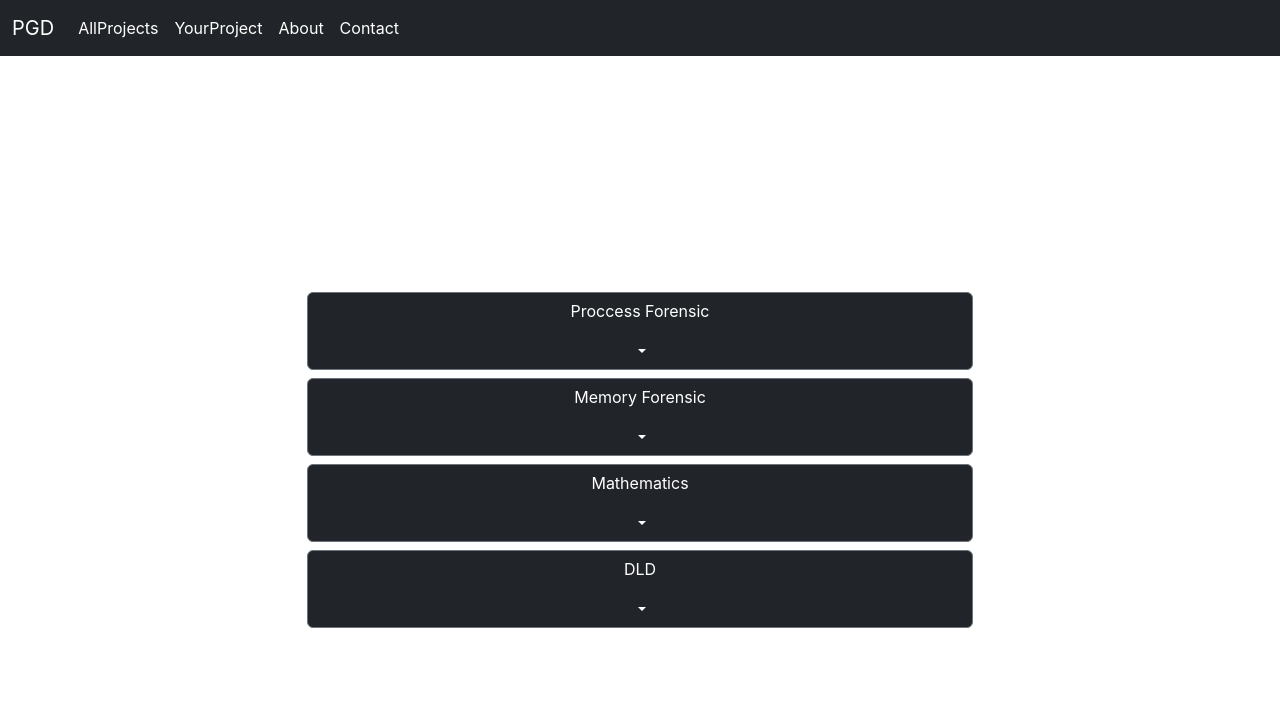
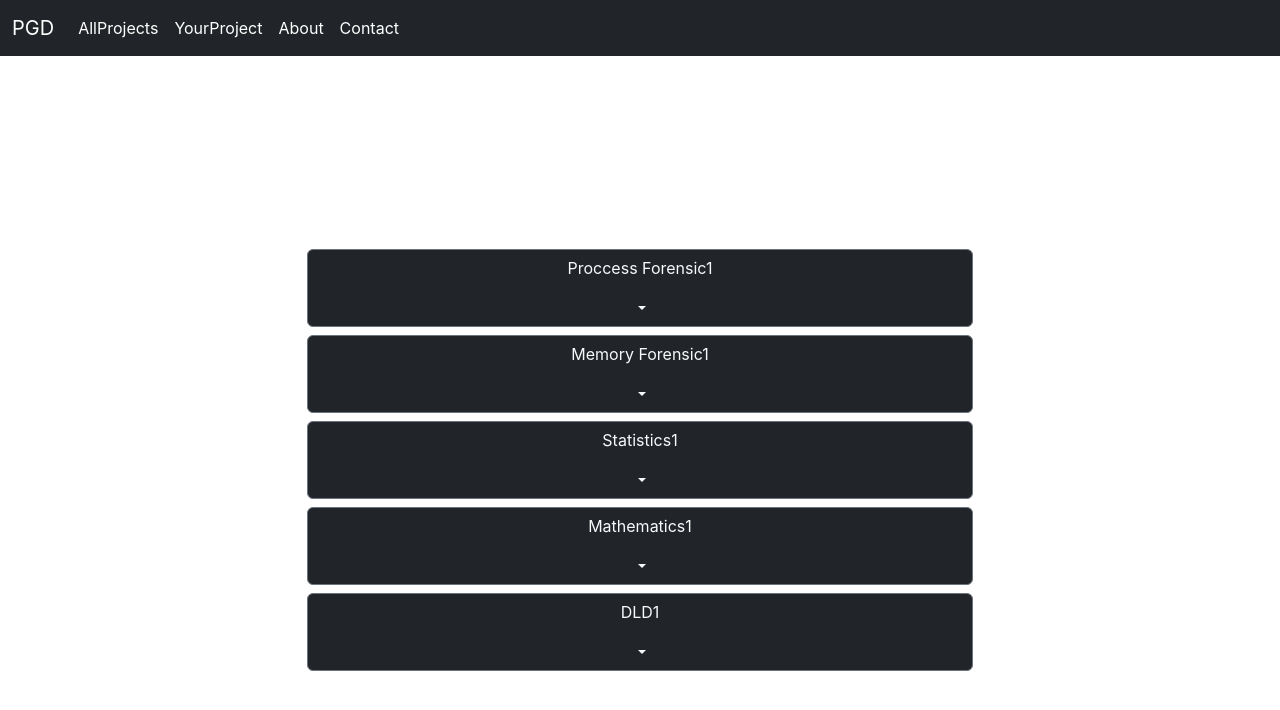
Before and after one commit to aomwankhede/SIH, a React (Create React App) app in the folder frontend/: page / in a window 1280 px wide. Shown: the top 710 px of the page. Built offline with nearby package versions, Linux system fonts and the light colour scheme.

Commit message:
Proffessor interface added

```diff
--- a/frontend/src/App.js
+++ b/frontend/src/App.js
@@ -5,14 +5,17 @@ import About from "./components/About";
 import Contact from "./components/Contact";
 import Navbar from "./components/Navbar";
 import StudentProject from "./components/student/StudentProject";
+import Proff_Dashboard from "./components/professor/Proff_Dashboard";
+import ProffProject from "./components/professor/ProffProject";
 function App() {
+  const isProffessor=true;
   return (
       <Router>
         <Navbar/>
         <div className="App">
           <Routes>
-            <Route exact path="/" element={<Student_Dashboard />}></Route>
-            <Route exact path="/y" element={<StudentProject />}></Route>
+            <Route exact path="/" element={isProffessor?<Proff_Dashboard />:<Student_Dashboard/>}></Route>
+            <Route exact path="/y" element={isProffessor?<ProffProject/>:<StudentProject />}></Route>
             <Route exact path="/about" element={<About/>}></Route>
             <Route exact path="/contact" element={<Contact />}></Route>
           </Routes>
--- /dev/null
+++ b/frontend/src/components/professor/ProffProject.js
@@ -0,0 +1,18 @@
+import React from 'react'
+import projectA from '../../dummyProjectAssigned';
+import ProjectCard from './projectCard';
+const ProffProject = () => {
+    const currIdP=1;
+    const filteredProjects = projectA.filter((project) => project.pId === currIdP);
+
+    return (
+      <div>
+        {console.log(filteredProjects)}
+        {filteredProjects.map((project) => (
+          <ProjectCard project={project} key={project.id} />
+        ))}
+      </div>
+    );
+}
+
+export default ProffProject
--- a/frontend/src/components/professor/Proff_Dashboard.js
+++ b/frontend/src/components/professor/Proff_Dashboard.js
@@ -0,0 +1,24 @@
+import React from 'react'
+import projectA from '../../dummyProjectAssigned'
+import ProjectCard from './projectCard';
+const Proff_Dashboard = () => {
+    return (
+        <div
+          style={{
+            display: "flex",
+            flexDirection: "column",
+            textAlign: "center",
+            justifyContent: "center",
+            height: "100vh",
+          }}
+        >
+          {projectA.map((project) => {
+            return <ProjectCard key={project.id} project={project} />;
+          })}
+
+          {projectA.length === 0 ? <h1>No projects available</h1> : ""}
+        </div>
+      );
+}
+
+export default Proff_Dashboard
--- /dev/null
+++ b/frontend/src/components/professor/projectCard.js
@@ -0,0 +1,37 @@
+import React from 'react'
+
+const ProjectCard = ({ project }) => {
+    const isTaken = project.sId>0;
+    console.log(isTaken);
+    return (
+      <div className="dropdown mt-2">
+        <button
+          className={`btn btn-secondary bg-${isTaken?"dark":"light"} text-${isTaken?"light":"dark"} dropdown-toggle`}
+          type="button"
+          data-bs-toggle="dropdown"
+          aria-expanded="false"
+        >
+          <p style={{ width: "50vw" }}>{project.pName}</p>
+        </button>
+        <ul className="dropdown-menu">
+          <li>
+            <a className="dropdown-item" href="#">
+              {project.pId}
+            </a>
+          </li>
+          <li>
+            <a className="dropdown-item" href="#">
+              Another action
+            </a>
+          </li>
+          <li>
+            <a className="dropdown-item" href="#">
+              Something else here
+            </a>
+          </li>
+        </ul>
+      </div>
+    );
+  };
+
+export default ProjectCard
--- a/frontend/src/dummyProj.js
+++ b/frontend/src/dummyProj.js
@@ -1,31 +1,31 @@
 const projects = [
     {
         id:1,
-        pId:1,
+        pId:[1],
         sId:-1,
         pName:'Proccess Forensic'
     },
     {
         id:2,
-        pId:1,
+        pId:[1],
         sId:-1,
         pName:'Memory Forensic'
     },
     {
         id:3,
-        pId:2,
+        pId:[2],
         sId:1,
         pName:'Statistics'
     },
     {
         id:4,
-        pId:3,
+        pId:[3],
         sId:-1,
         pName:'Mathematics'
     },
     {
         id:5,
-        pId:3,
+        pId:[3],
         sId:-1,
         pName:'DLD'
     },
--- /dev/null
+++ b/frontend/src/dummyProjectAssigned.js
@@ -0,0 +1,34 @@
+const projectA = [
+    {
+        id:1,
+        pId:1,
+        sId:1,
+        pName:'Proccess Forensic1'
+    },
+    {
+        id:2,
+        pId:1,
+        sId:2,
+        pName:'Memory Forensic1'
+    },
+    {
+        id:3,
+        pId:2,
+        sId:3,
+        pName:'Statistics1'
+    },
+    {
+        id:4,
+        pId:3,
+        sId:4,
+        pName:'Mathematics1'
+    },
+    {
+        id:5,
+        pId:3,
+        sId:1,
+        pName:'DLD1'
+    },
+]
+
+export default projectA;
```
Also changed, not shown: frontend/src/dummyUsers.js (added, +30 -0 lines).
